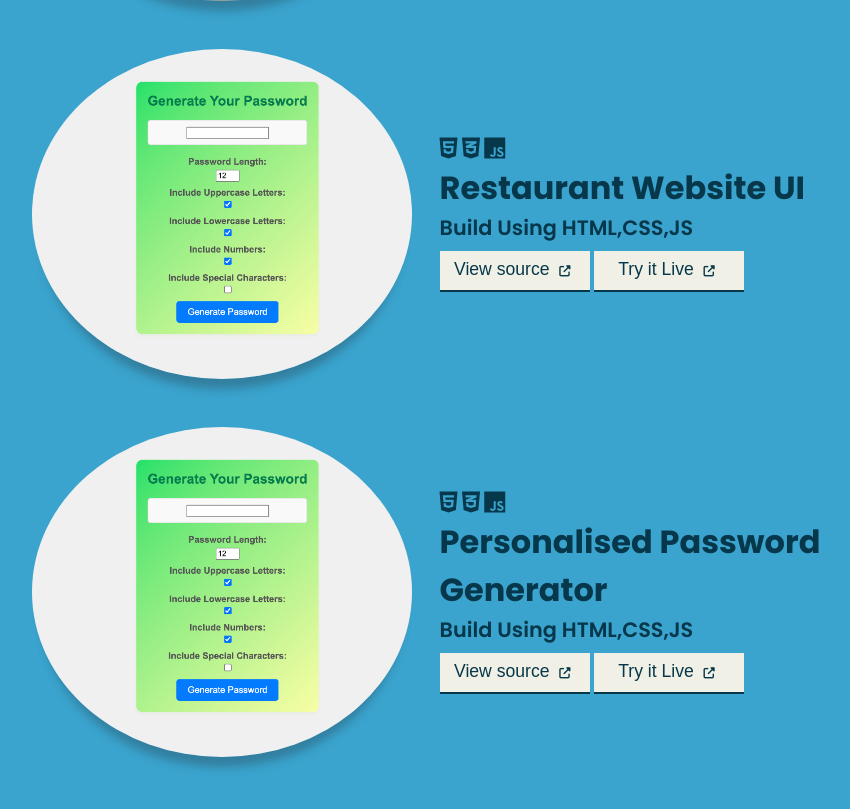
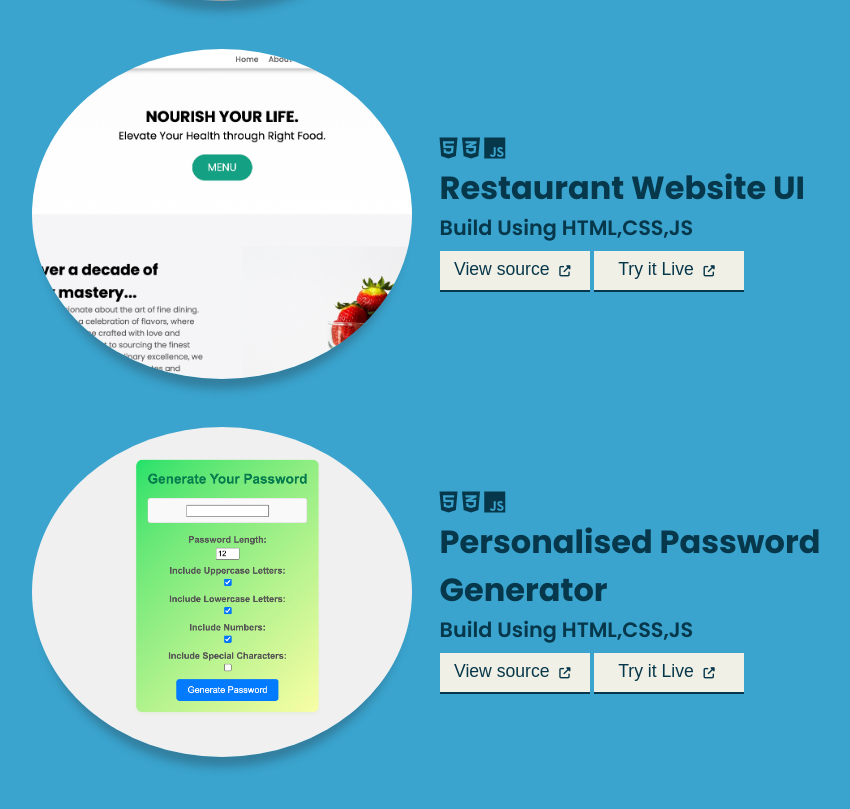
Before and after one commit to AbhaySoam123/PORTFOLIO-WEBSITE, a plain HTML site: page index.html in a window 1280 px wide. Shown: the part 2080-2889 px from the top of the page, without its empty margins (148-998 px from the left). Drawn offline with nearby package versions, Linux system fonts and the light colour scheme; grey boxes are pictures that could not be loaded.

Commit message:
Update index.html

```diff
--- a/index.html
+++ b/index.html
@@ -133,7 +133,7 @@
           </div>
         </div> -->
         <div class="proj-2">
-          <img src="pass.png">
+          <img src="restro.png">
           <div class="proj2-details">
             <i class="fab fa-html5"></i>
             <i class="fab fa-css3-alt"></i>
```
